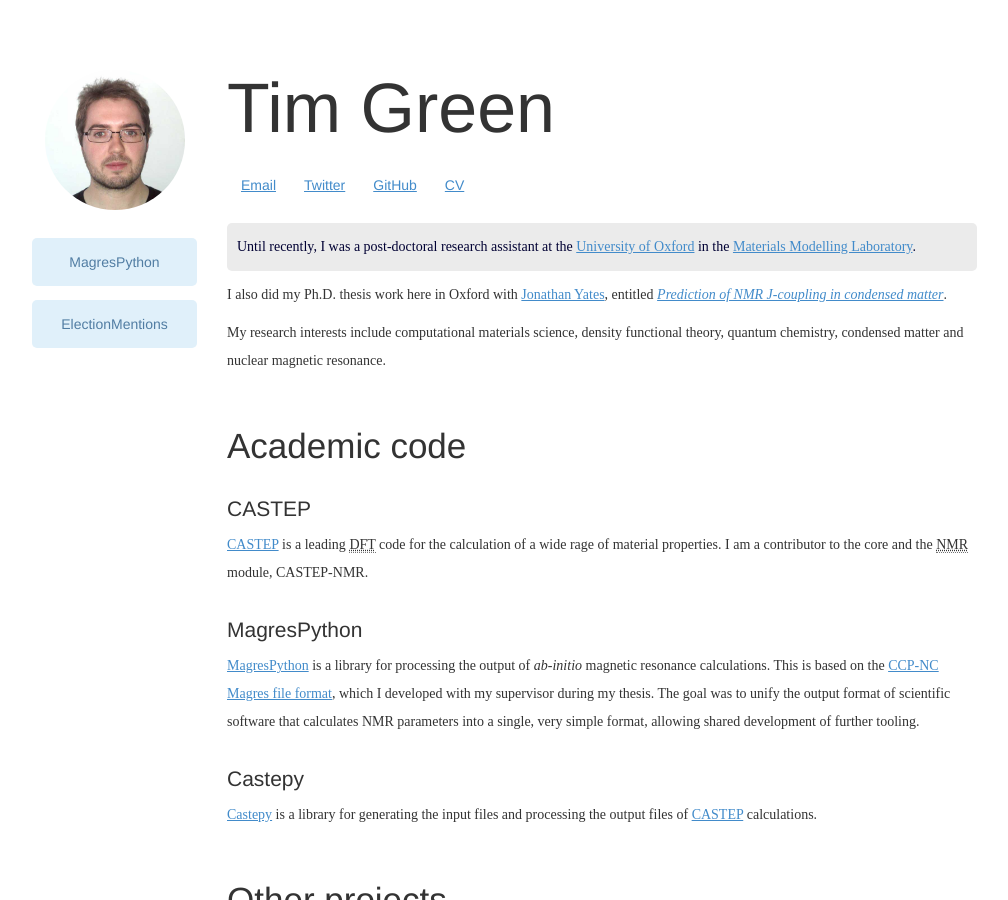
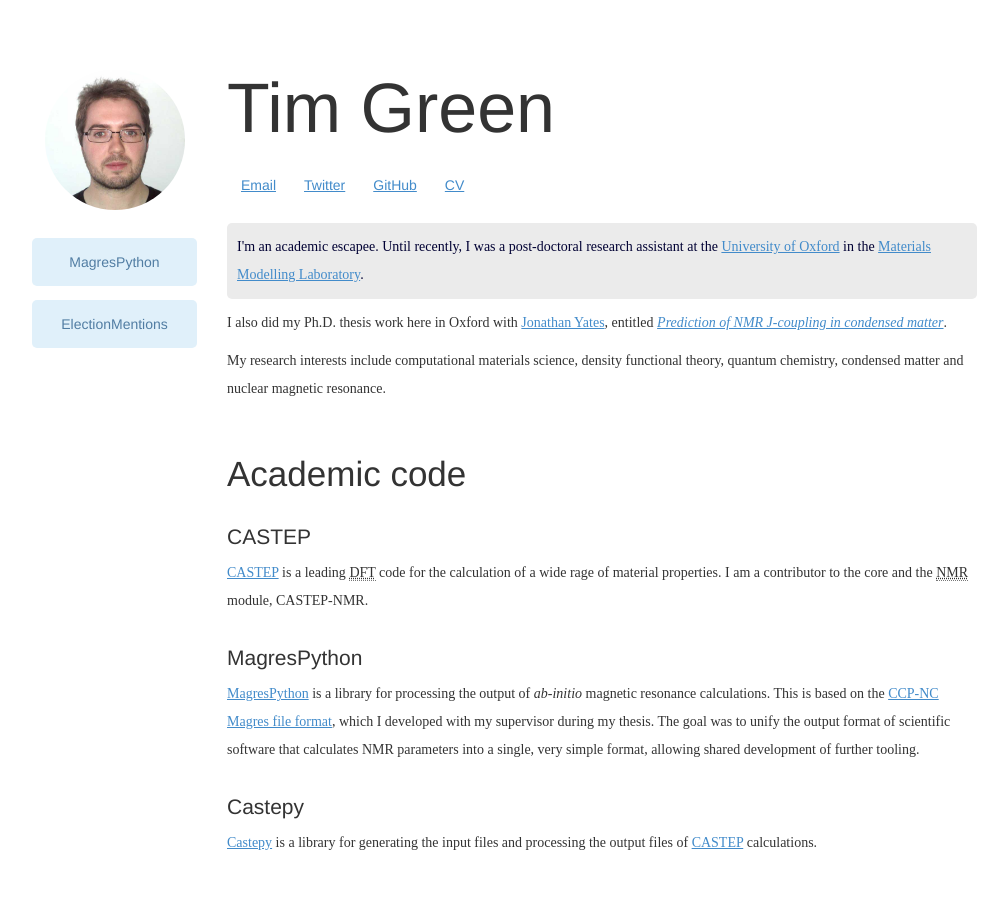
Before and after one commit to tfgg/tfgg.github.io, a Jekyll site: the page built from index.html, in a window 1280 px wide and 900 px high. Shown: the whole window, without its empty margins (38-1046 px from the left). Built offline with Jekyll 4.4.1, drawn with Linux system fonts in a browser that asks for light colours; some web fonts are replaced; Markdown is read by kramdown in place of the engine named in the settings.

Commit message:
update front page

```diff
--- a/index.html
+++ b/index.html
@@ -24,7 +24,7 @@
         <div style='clear:both;'></div>
       </ul>
 
-      <p class='block-highlight'>Until recently, I was a post-doctoral research assistant at the <a href='http://www.ox.ac.uk/' target="_blank">University of Oxford</a> in the <a href='http://mml.materials.ox.ac.uk/' target="_blank">Materials Modelling Laboratory</a>.
+      <p class='block-highlight'>I'm an academic escapee. Until recently, I was a post-doctoral research assistant at the <a href='http://www.ox.ac.uk/' target="_blank">University of Oxford</a> in the <a href='http://mml.materials.ox.ac.uk/' target="_blank">Materials Modelling Laboratory</a>.
 
       <p>I also did my Ph.D. thesis work here in Oxford with <a href='http://users.ox.ac.uk/~oums0549/' target="_blank">Jonathan Yates</a>, entitled <em><a href='/thesis/abstract/'>Prediction of NMR J-coupling in condensed matter</a></em>.</p>
 
```
